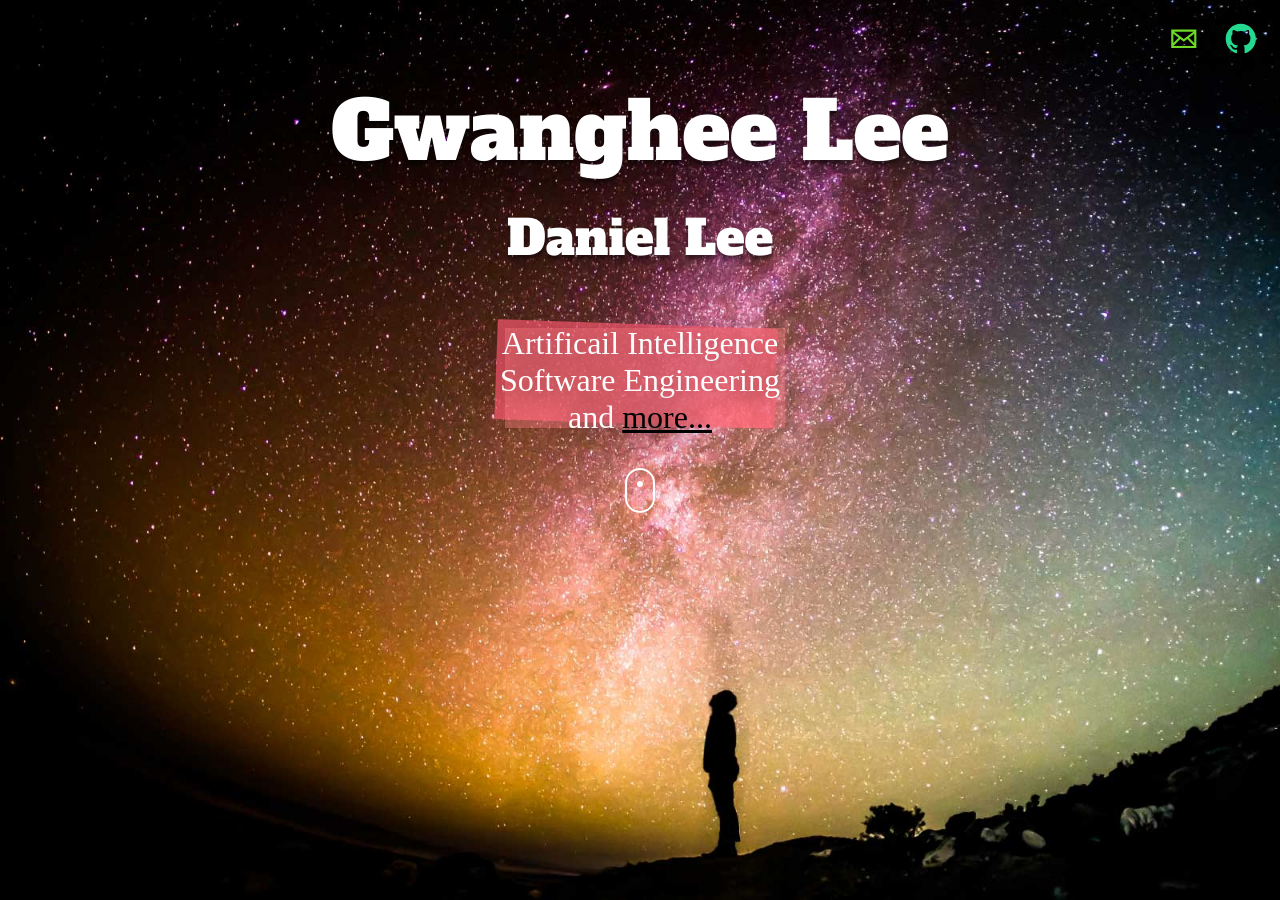
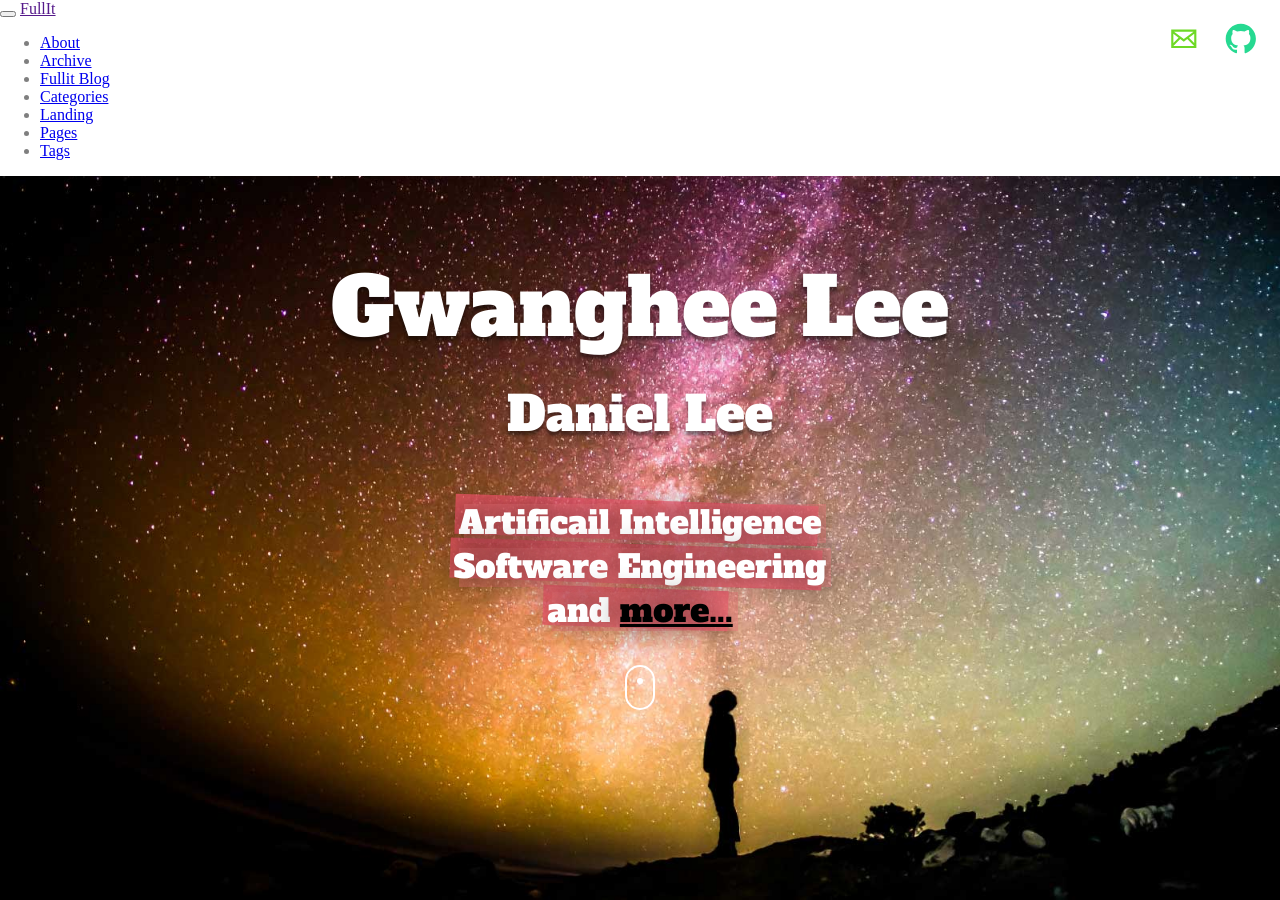
Before and after one commit to gompanghee/gompanghee.github.io, a Jekyll site: the page built from index.html, in a window 1280 px wide. Built offline with Jekyll 4.4.1, drawn with Linux system fonts in a browser that asks for light colours; nearby versions of some CDN libraries; some web fonts are replaced.

Commit message:
Update index.html

```diff
--- a/index.html
+++ b/index.html
@@ -26,7 +26,7 @@ canonical: https://gompanghee.github.io
 </div>
 
 <div id="navbar">
-
+	{% include themes/bootstrap/nav-bar.html %}
 </div>
 
 <div id="fullpage">
@@ -38,10 +38,16 @@ canonical: https://gompanghee.github.io
 		<br><h2 class="heavy" style="font-family: 'Alfa Slab One', cursive;"></h2>
 
 		<br /><h3 class="large-blur">
-			<span class="highlight-container"><span class="highlight">
-				Artificail Intelligence<br>
-				Software Engineering<br>
-				and <a href="{{ BASE_PATH }}/lessons/2017/01/17/testing-locally">more...</a>
+			<span class="highlight-container"><span class="highlight" style="font-family: 'Alfa Slab One', cursive;">
+				Artificail Intelligence
+			</span></span>
+		<br /><h3 class="large-blur">
+			<span class="highlight-container"><span class="highlight" style="font-family: 'Alfa Slab One', cursive;">
+				Software Engineering
+			</span></span>
+		<br /><h3 class="large-blur">
+			<span class="highlight-container"><span class="highlight" style="font-family: 'Alfa Slab One', cursive;">
+				and <a href="{{ BASE_PATH }}/about">more...</a>
 			</span></span>
 			<br />
 		</h3>
```
